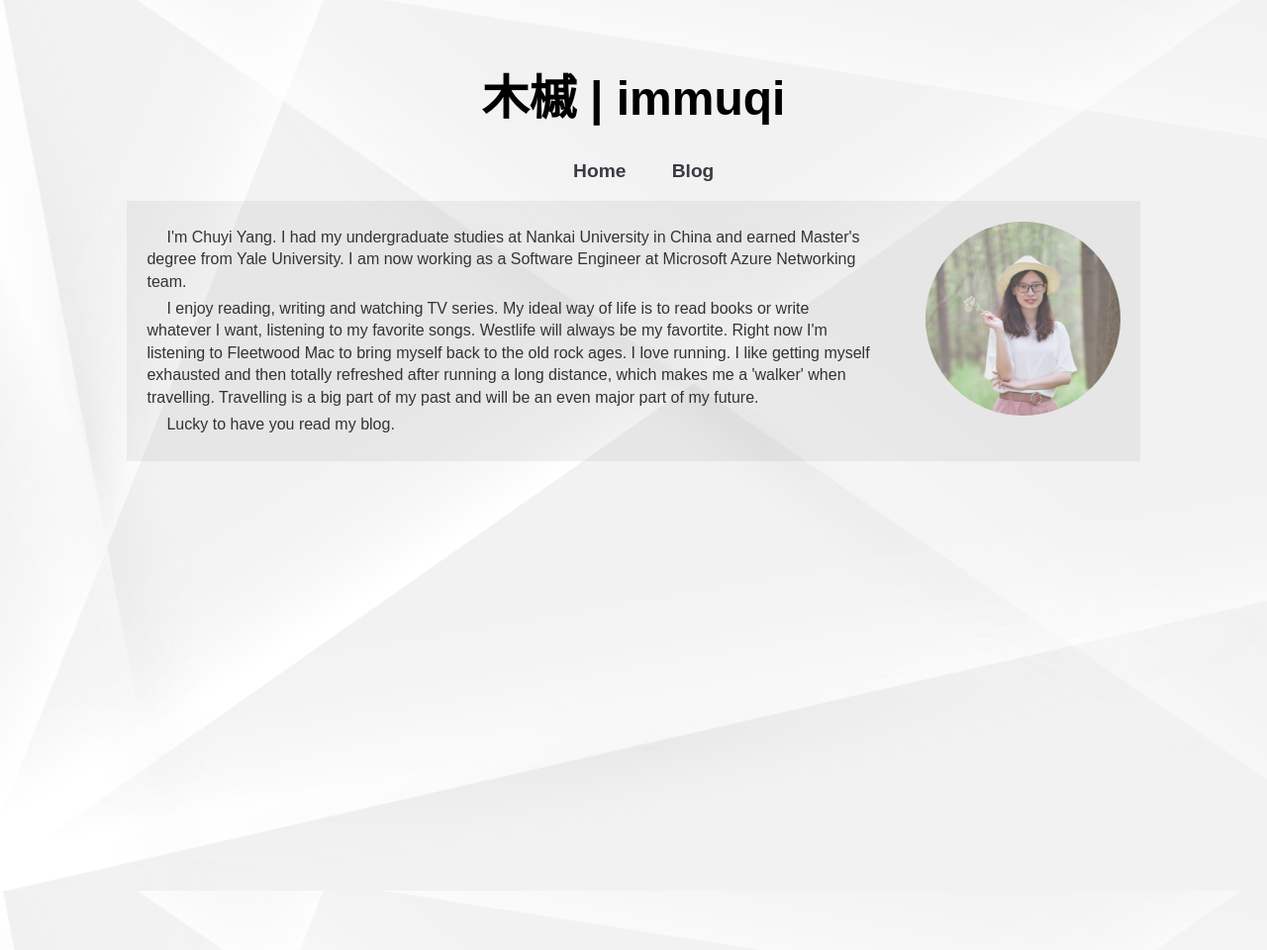
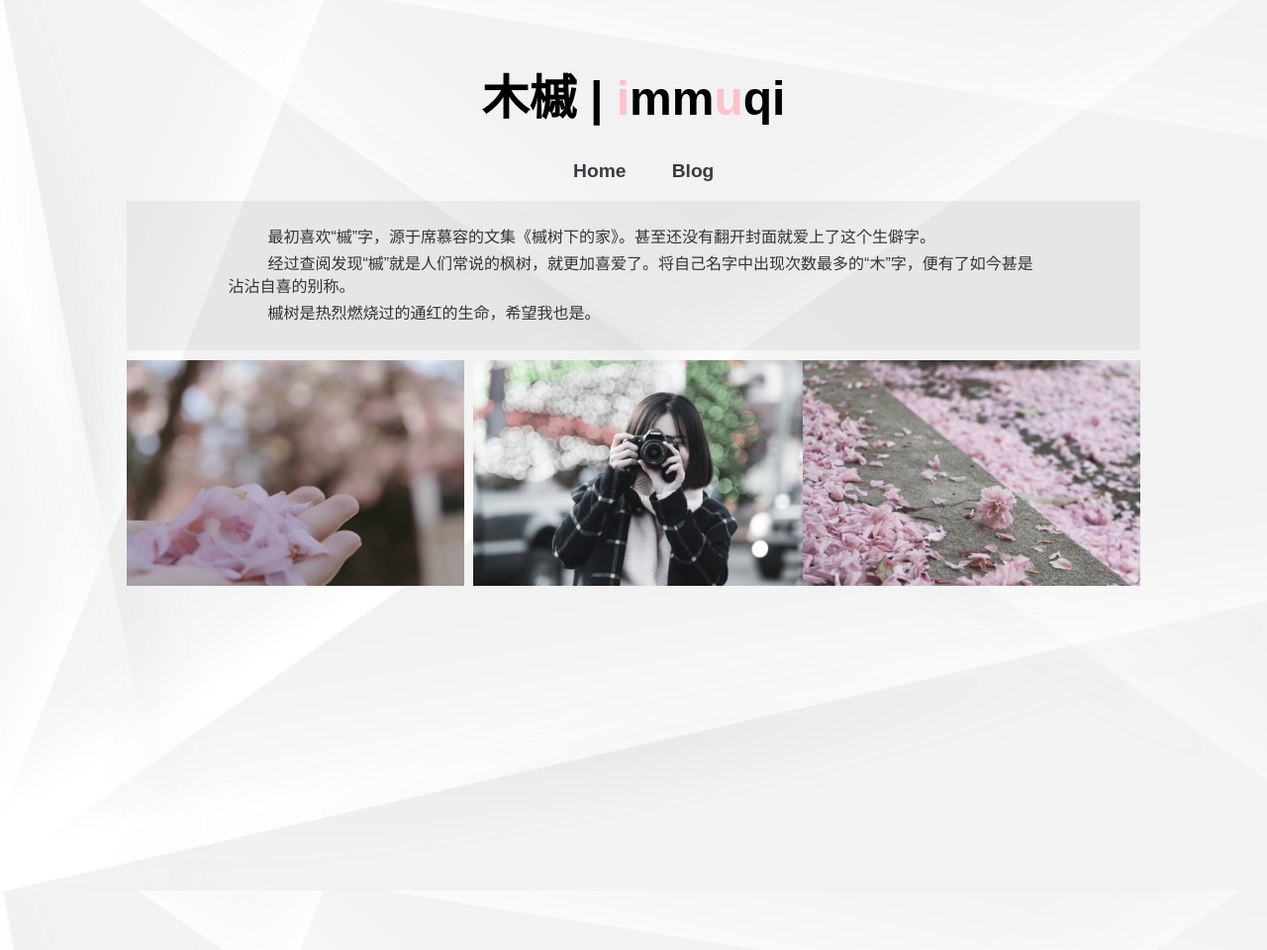
Before and after one commit to MuqiX/MuqiX.github.io, a Jekyll site: the page built from index.html, in a window 1280 px wide. Shown: the whole page at 99% size. Built offline with Jekyll 4.4.1, drawn with Linux system fonts in a browser that asks for light colours.

Commit message:
homepage ui change

```diff
--- a/_config.yml
+++ b/_config.yml
@@ -4,4 +4,4 @@ markdown: kramdown
 
 gems: [jekyll-paginate]
 paginate: 5
-paginate_path: "test/page:num"
+paginate_path: "blog/page:num"
--- a/_includes/pagination.html
+++ b/_includes/pagination.html
@@ -10,7 +10,7 @@
       {% if page == paginator.page %}
         <em>{{ page }}</em>
       {% elsif page == 1 %}
-        <a href="{{ '/test/index.html' | prepend: site.baseurl | replace: '//', '/' }}">
+        <a href="{{ '/blog/index.html' | prepend: site.baseurl | replace: '//', '/' }}">
           {{ page }}
         </a>
       {% else %}
--- a/_layouts/default.html
+++ b/_layouts/default.html
@@ -7,16 +7,14 @@
 		</head>
 		<body>
 			<div class="title">
-				<h1>木槭 | immuqi</h1>
+				<h1>木槭 | <span>i</span>mm<span>u</span>qi</h1>
 			</div>
 
 			<nav>
 	    		<ul>
 					<li class="true"><a href="/">Home</a></li>
 					<li>  </li>
-					<!--li class="true"><a href="/blog">Blog</a></li>
-					<li>  </li-->
-	        		<li class="true"><a href="/test">Blog</a></li>
+	        		<li class="true"><a href="/blog">Blog</a></li>
 	    		</ul>
 			</nav>
 
--- a/css/main.css
+++ b/css/main.css
@@ -35,6 +35,10 @@ a:hover {
 
 h1 {
     font-size: 3em;
+    text-align: center;
+}
+h1 span{
+    color: rgba(255,182,193,0.8);
 }
 h2 {
     text-align: center;
@@ -82,24 +86,55 @@ ul.category li{
 div.title{
     text-align: center;
 }
+div.index{
+    height: 100%
+}
 div.blurb {
+    overflow: hidden;
     background-color:rgba(0,0,0,0.05);
-    padding: 2%;
-    margin-bottom: 10px;
-    overflow: hidden;
 }
 div.intro {
-    float: left;
-    text-indent:20px;
-    width:75%
+    text-indent:40px;
+    padding: 2%;
+    width: 80%;
+    margin: auto;
+    height: 50%;
 }
-div.avatar img{
-    float:right;
-    border-radius: 50%;
-    width: 20%;
-    opacity: 0.7;
-    vertical-align: middle;
+div.indeximg{
+    display: table;
+    width: 100%;
+    padding-top: 1%;
 }
+div.childblock1{
+    display: table-cell;
+    overflow: hidden;
+    width: 33%;
+}
+div.childblock2{
+    display: table-cell;
+    overflow: hidden;
+    width: 33%;
+}
+div.childblock3{
+    display: table-cell;
+    overflow: hidden;
+    width: 33%;
+}
+div.childblock1 img{
+    max-width: 100%;
+    max-height: 230px;
+}
+div.childblock2 img{
+    max-width: 100%;
+    max-height: 230px;
+    padding-left: 2.5%;
+}
+div.childblock3 img{
+    max-width: 100%;
+    max-height: 230px;
+    float: right;
+}
+
 div.post{
     font-size: 1.1em;
     background-color:rgba(0,0,0,0.05);
--- a/index.html
+++ b/index.html
@@ -2,23 +2,29 @@
 layout: default
 title: Muqi's seeking.
 ---
+<div class="index">
 	<div class="blurb">
 		<div class="intro">
 			<p>
-			I'm Chuyi Yang. I had my undergraduate studies at Nankai University in China and earned Master's degree from Yale University.
-			I am now working as a Software Engineer at Microsoft Azure Networking team.
+				最初喜欢“槭”字，源于席慕容的文集《槭树下的家》。甚至还没有翻开封面就爱上了这个生僻字。
 			</p>
 			<p>
-			I enjoy reading, writing and watching TV series. My ideal way of life is to read books or write whatever I want, listening to my favorite songs. Westlife will always be my favortite. Right now I'm listening to Fleetwood Mac to bring myself back to the old rock ages.
-			I love running. I like getting myself exhausted and then totally refreshed after running a long distance, which makes me a 'walker' when travelling. Travelling is a big part of my past and will be an even major part of my future.
+				经过查阅发现“槭”就是人们常说的枫树，就更加喜爱了。将自己名字中出现次数最多的“木”字，便有了如今甚是沾沾自喜的别称。
 			</p>
 			<p>
-			Lucky to have you read my blog.
+				槭树是热烈燃烧过的通红的生命，希望我也是。
 			</p>
 		</div>
-
-	<div class = "avatar">
-		<img src="image/avatar.JPG">
 	</div>
-
-</div><!-- /.blurb -->
+	<div class="indeximg">
+		<div class="childblock1">
+			<img src="image/index1.JPG">
+		</div >
+		<div class="childblock2">
+			<img src="/image/index2.jpeg">
+		</div>
+		<div class="childblock3">
+			<img src="image/index3.JPG">
+		</div>
+	</div>
+</div>
```
Also changed, not shown: blog/index.html (+13 -7 lines), image/index1.jpg (added), image/index2.jpeg (added), image/index3.jpg (added), 2 other files. Lines whose indentation alone changed are shown as unchanged.
